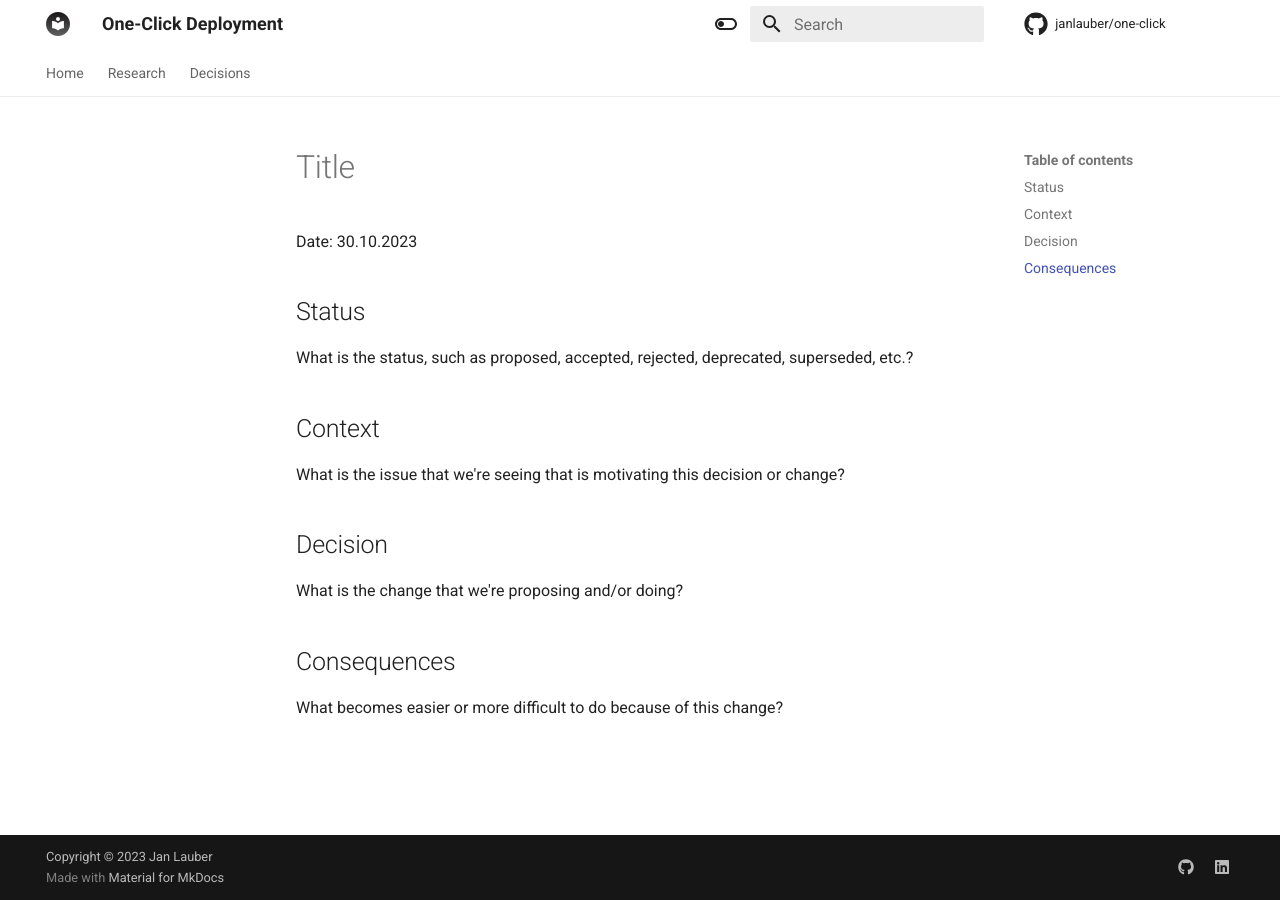
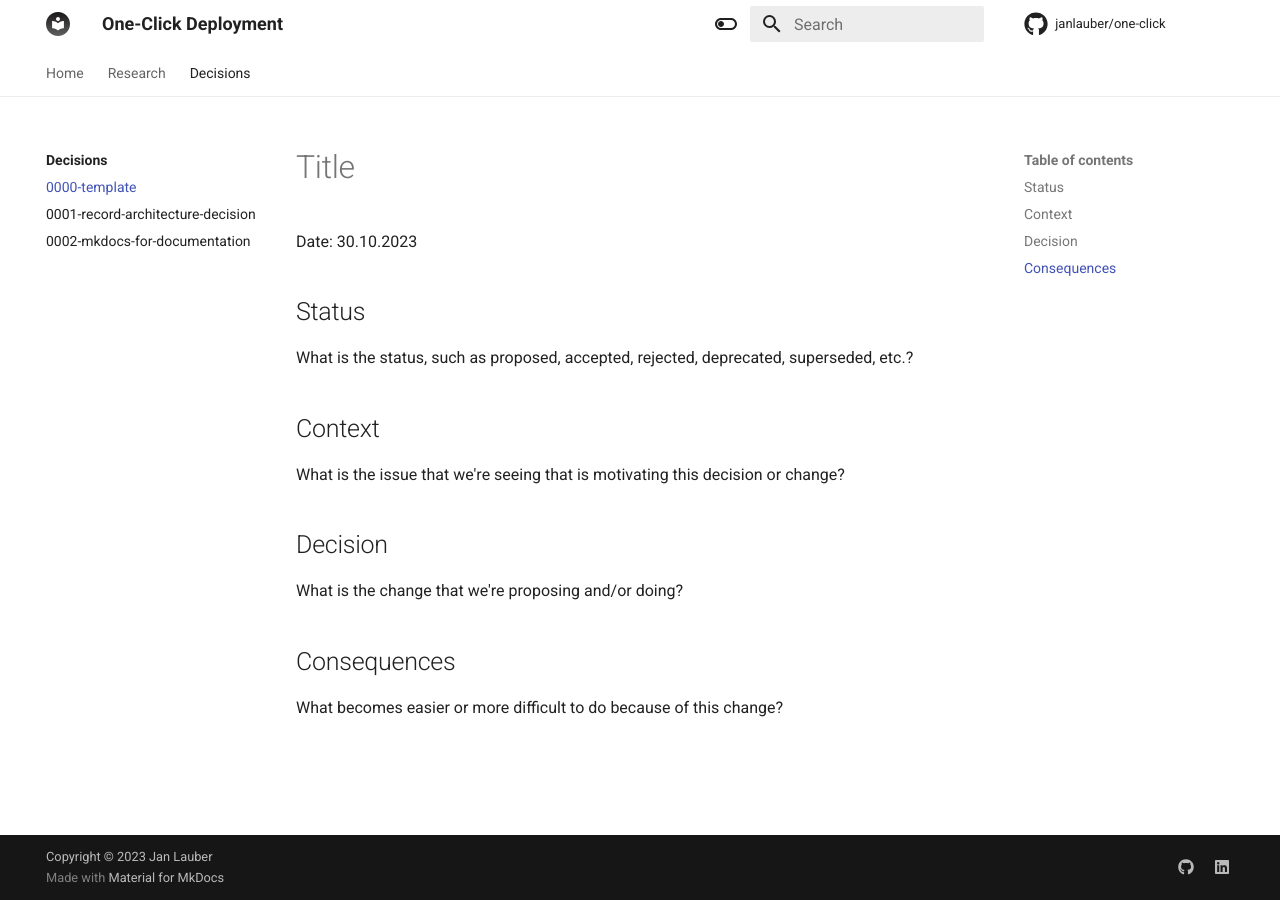
Before and after one commit to janlauber/one-click, an MkDocs documentation site: the page built from docs/decisions/0000-template.md, in a window 1280 px wide. Built offline with MkDocs 1.6.1 and Material for MkDocs 9.7.7, drawn with Linux system fonts in a browser that asks for light colours; comment, search, counter and statistics services are not loaded.

Commit message:
docs: fix decisions
Signed-off-by: Jan Lauber <jan.lauber@protonmail.ch>

```diff
--- a/mkdocs.yaml
+++ b/mkdocs.yaml
@@ -20,9 +20,9 @@ nav:
     - State of Research: research/state-of-research.md
   - Decisions:
     - decisions/index.md
-    - 0000-template: decisions/0001-template.md
-    - 0001-record-architecture-decision: decisions/0002-record-architecture-decision.md
-    - 0002-mkdocs-for-documentation: decisions/0003-mkdocs-for-documentation.md
+    - 0000-template: decisions/0000-template.md
+    - 0001-record-architecture-decision: decisions/0001-record-architecture-decision.md
+    - 0002-mkdocs-for-documentation: decisions/0002-mkdocs-for-documentation.md
 
 # Configuration
 theme:
```
